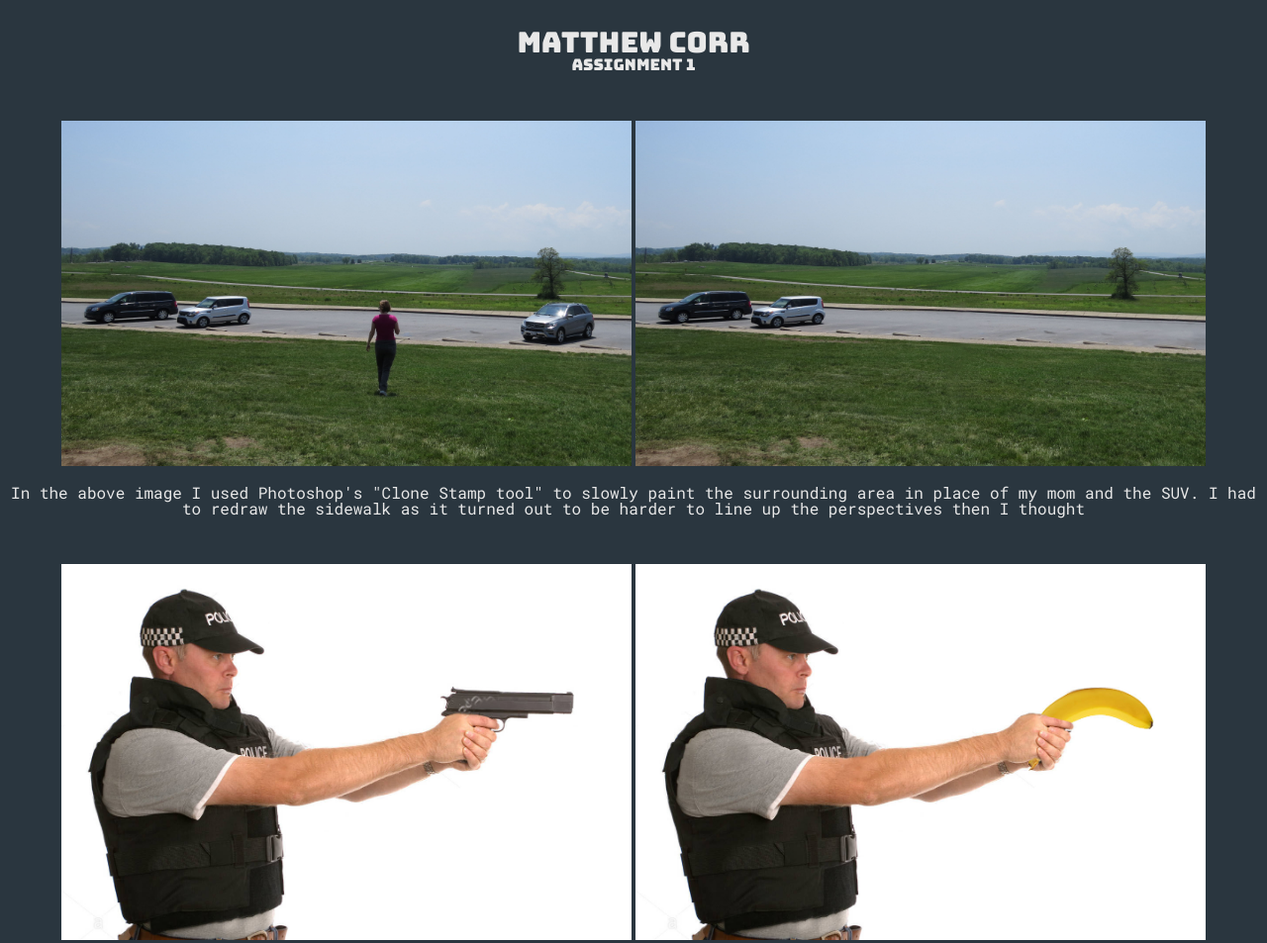
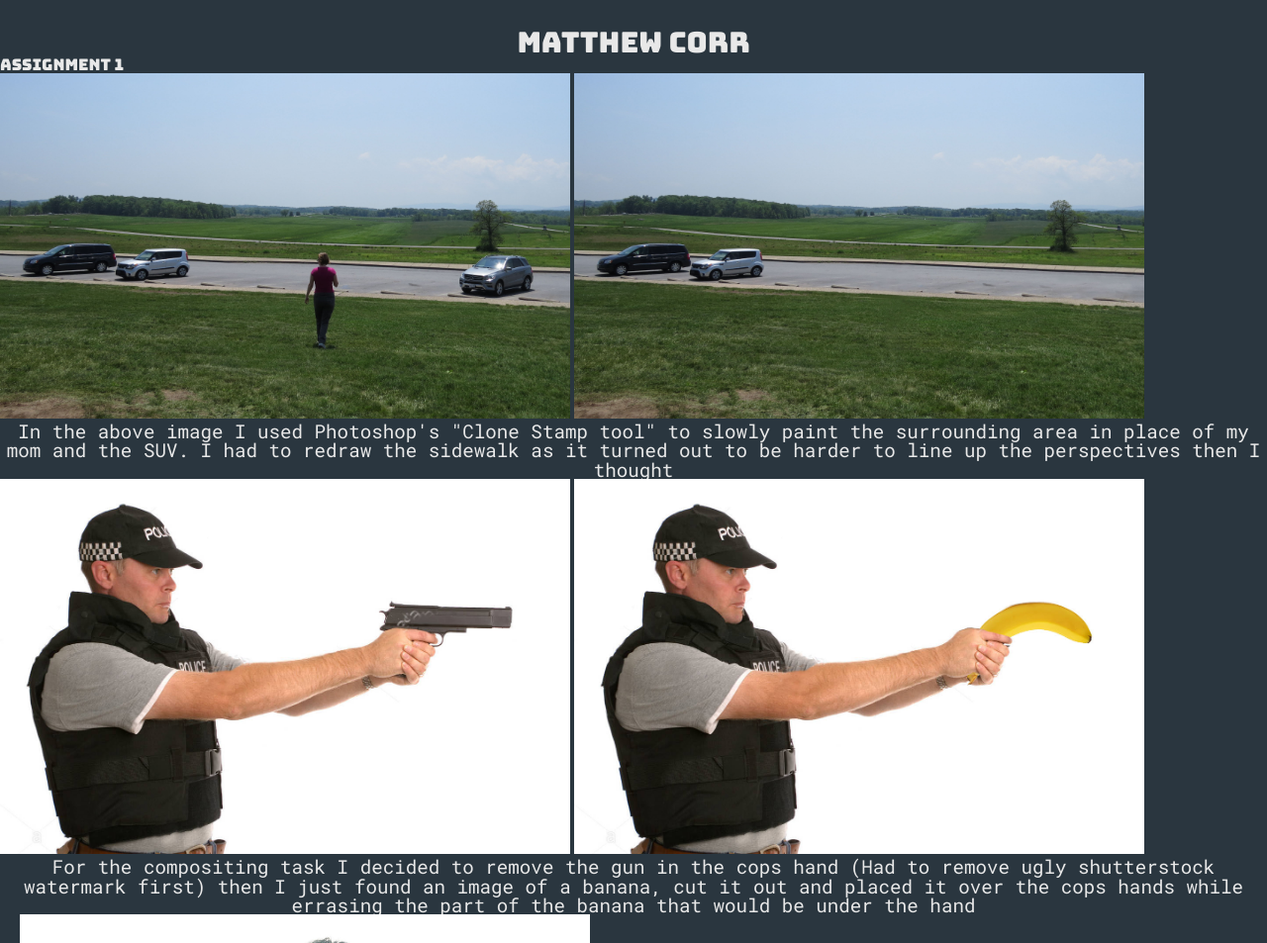
Before and after one commit to matthewacorr/loki-website, a plain HTML site: page public_html/assignment1.html in a window 1280 px wide. Shown: the top 953 px of the page at 99% size. Drawn offline with Linux system fonts and the light colour scheme.

Commit message:
Fixed Assignment1.html and images/Assignment1/

```diff
--- a/public_html/stylesheets/main.css
+++ b/public_html/stylesheets/main.css
@@ -93,9 +93,8 @@ a:hover {
 }
 
 .info {
-	margin-top: 1em;
 	text-align: center;
-	font-size: 1em;
+	font-size: 1.2em;
 	font-family: 'Roboto Mono', monospace;
 }
 
@@ -104,17 +103,3 @@ a:hover {
 	margin-top: 5%;
 	align: center;
 }
-
-.title {
-	text-align: center;
-}
-
-.subtitle {
-	text-align: center;
-}
-
-.imgcontainer {
-	align: center;
-	text-align: center;
-	margin-top: 3em;
-}
```
Also changed, not shown: public_html/index.html (+3 -0 lines), 1 other file.
